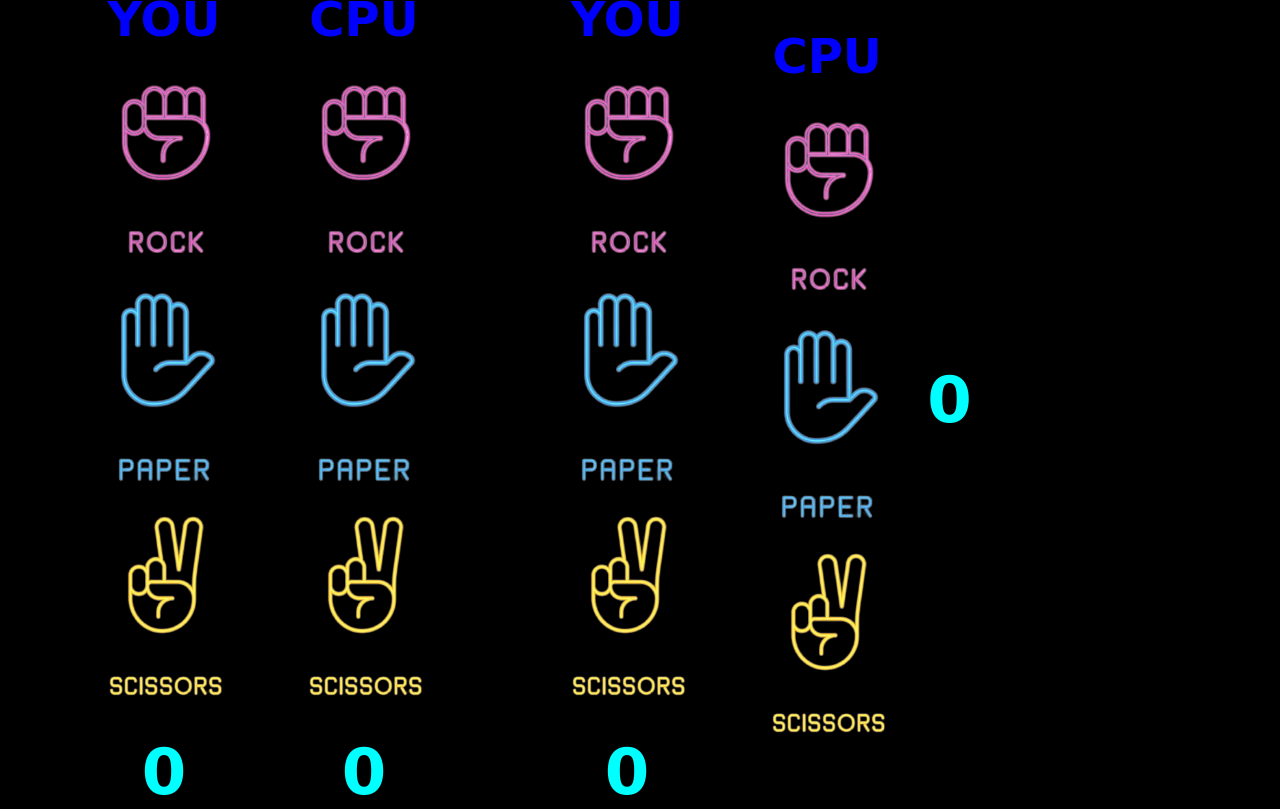
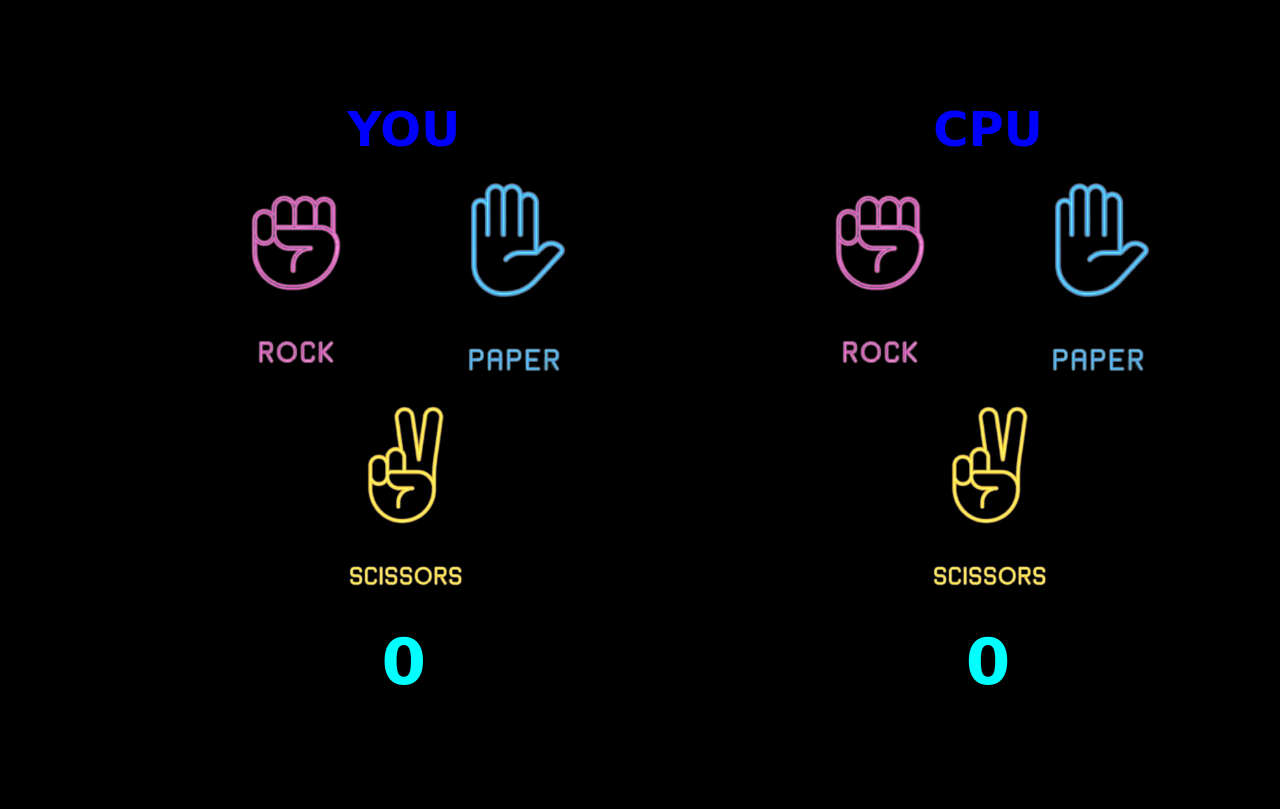
Before and after one commit to gsparsh17/StonePaperScissors, a plain HTML site: page game2.html in a window 1280 px wide. Drawn offline with Linux system fonts and the light colour scheme.

Commit message:
Update game2.html

```diff
--- a/game2.html
+++ b/game2.html
@@ -41,48 +41,4 @@
 
         <script src="game2.js"></script>
 </body>
-=======
-<!DOCTYPE html>
-<html lang="en">
-<head>
-    <meta charset="UTF-8">
-    <meta name="viewport" content="width=device-width, initial-scale=1.0">
-    <link rel="stylesheet" href="game2.css">
-    <title>Document</title>
-</head>
-<body>
-    <div class="left">
-        <div class="heading">YOU</div>
-    <div class="select">
-        <div class="boxes" id="rock1" onclick="rockf()">
-            <a><img src="rock.png" alt=""></a>
-        </div>
-        <div class="boxes" id="paper1"  onclick="paperf()">
-            <a><img src="paoer.png" alt=""></a>
-        </div>
-        <div class="boxes" id="scissors1"  onclick="scissorsf()">
-            <a><img src="sciss.png" alt=""></a>
-        </div>
-    </div>
-    <div class="score" id="score1">0</div>
-    </div>
-    <div class="right">
-        <div class="heading">CPU</div>
-        <div class="select">
-            <div class="boxes" id="rock">
-                <a href=""><img src="rock.png" alt=""></a>
-            </div>
-            <div class="boxes" id="paper">
-                <a href=""><img src="paoer.png" alt=""></a>
-            </div>
-            <div class="boxes" id="scissors">
-                <a href=""><img src="sciss.png" alt=""></a>
-            </div>
-        </div>
-
-        </div>
-        <div class="score" id="score2">0</div>
-        <script src="game2.js"></script>
-</body>
->>>>>>> 20e84225dafe8a9c3e5dde0baab8a5664d7b8913
 </html>
```
